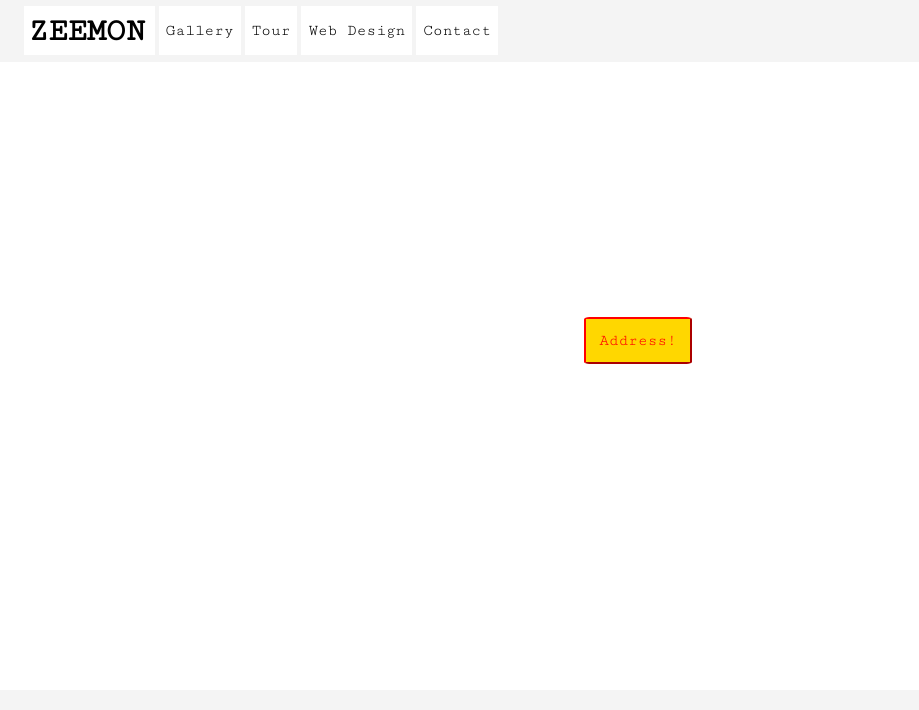
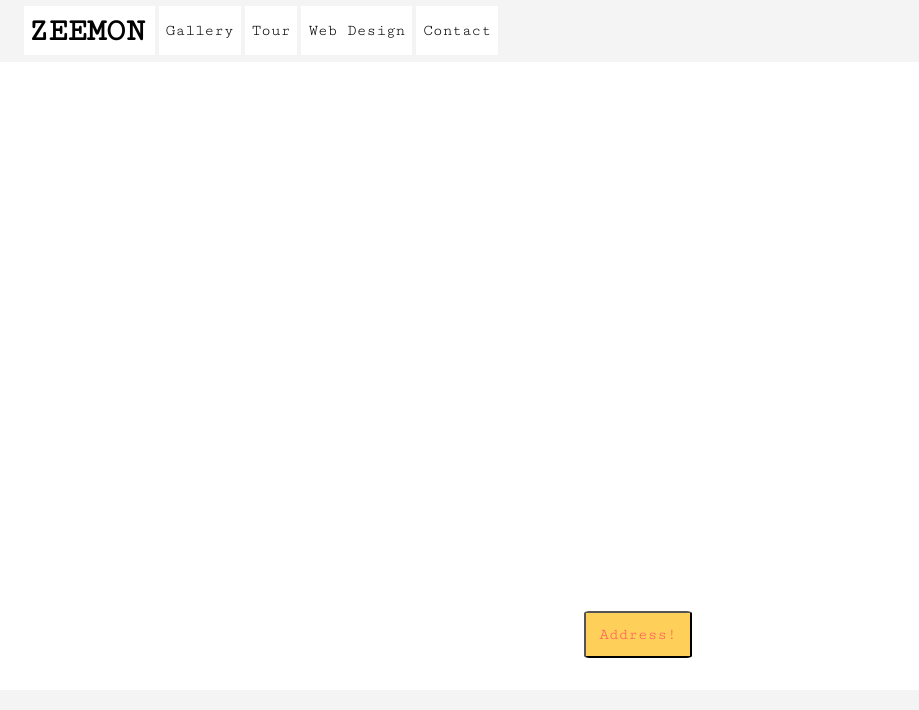
Before and after one commit to zeemon83/zeemon83.github.io, a plain HTML site: page contact.html in a window 1280 px wide. Shown: the top 710 px of the page, without its empty margins (2-921 px from the left). Drawn offline with Linux system fonts and the light colour scheme; a web font is replaced by a local one.

Commit message:
Add files via upload

```diff
--- a/style2.css
+++ b/style2.css
@@ -62,13 +62,13 @@ video {
 }
 #button {
 	padding: 1%;
-	color: red;
-	border-color: red;
-	background-color: gold;
+	color: #ff5959;
+	/* border-color: #751100; */
+	background-color: #ffd059;
 	border-radius: 5%;
 	font-family:'Cutive Mono', helvetica sans-serif ;
 	font-size: 1em;
-	margin-top: 200px;
+	margin-top: 494px;
 
 }
 
```
